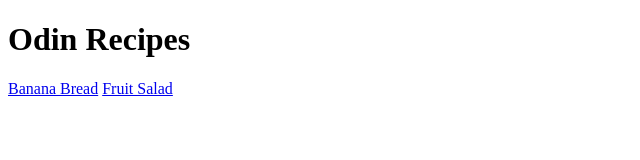
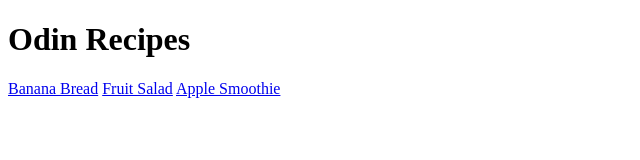
Before and after one commit to koonixdev/odin-recipes, a plain HTML site: page index.html in a window 1280 px wide. Shown: the whole page, without its empty margins (0-640 px from the left). Drawn offline with Linux system fonts and the light colour scheme.

Commit message:
Add link to apple smoothie recipe

```diff
--- a/index.html
+++ b/index.html
@@ -11,5 +11,6 @@
 
   <a href="./recipes/banana-bread.html">Banana Bread</a>
   <a href="./recipes/fruit-salad.html">Fruit Salad</a>
+  <a href="./recipes/apple-smoothie.html">Apple Smoothie</a>
 
 </body>
```
